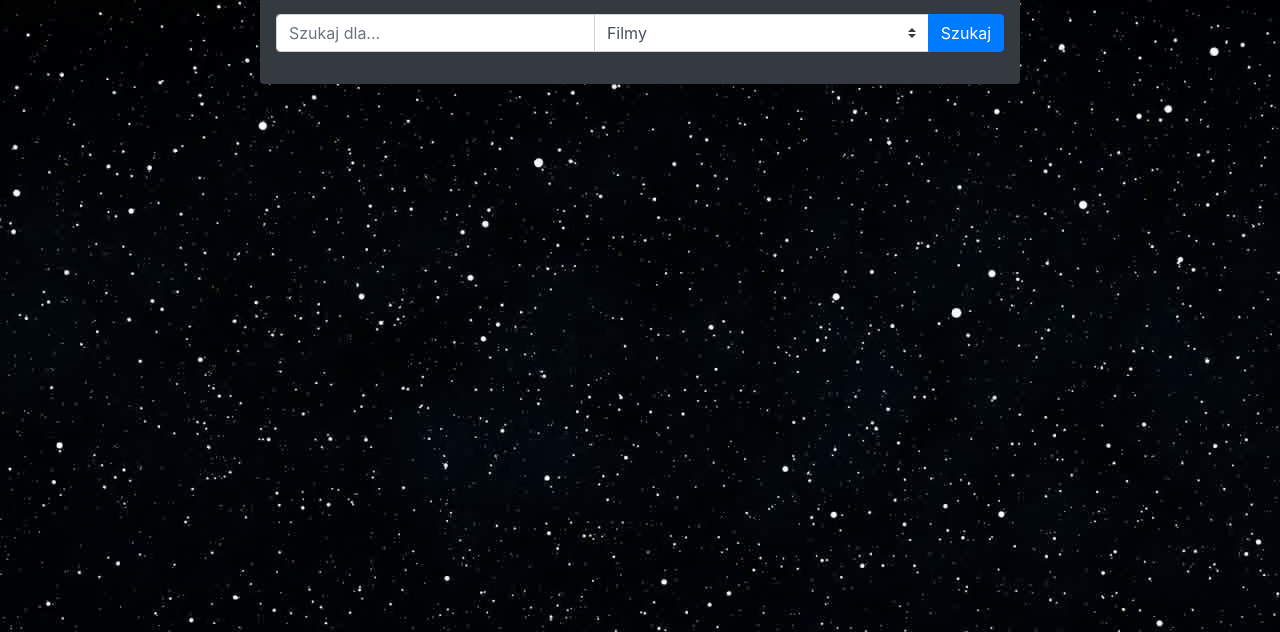
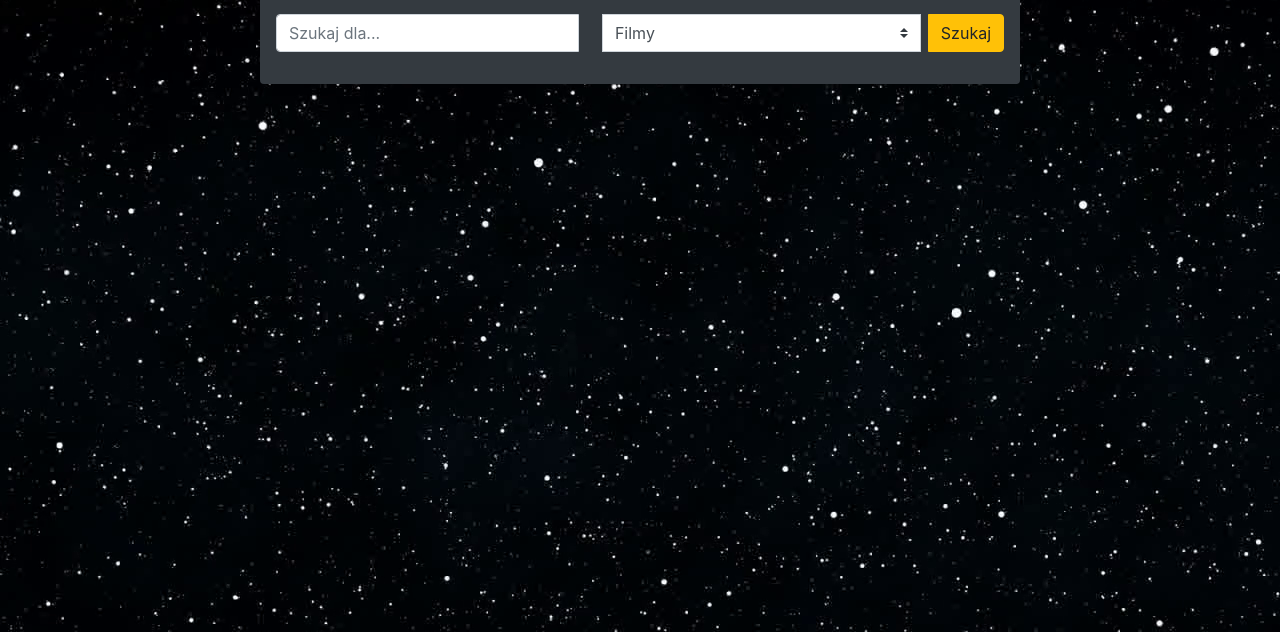
Before and after one commit to MichalKuwik/Star-Wars-API-App, a plain HTML site: page index.html in a window 1280 px wide. Shown: the part 168-800 px from the top of the page. Drawn offline with nearby package versions, Linux system fonts and the light colour scheme.

Commit message:
change color button and add margin-left for button in index.html

```diff
--- a/index.html
+++ b/index.html
@@ -17,7 +17,7 @@
                 <h5 class="text-secondary text-center">Szukaj w API</h5>
                 <form id="search-form" class="mt-5">
                     <div class="input-group mb-3">
-                        <input type="text" id="search-input" class="form-control" placeholder="Szukaj dla...">
+                        <input type="text" id="search-input" class="form-control mr-4" placeholder="Szukaj dla...">
 
                         <select class="custom-select" id="search-opt">
                             <option selected value="films">Filmy</option>
@@ -26,7 +26,7 @@
                         </select>
 
                         <div class="input-group-append">
-                            <button class="btn btn-primary" type="submit">Szukaj</button>
+                            <button class="btn btn-warning ml-2" type="submit">Szukaj</button>
                         </div>
                     </div>
                 </form>
```
